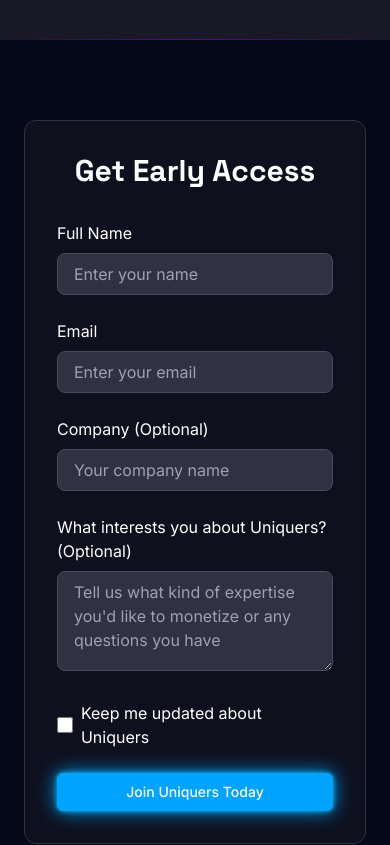
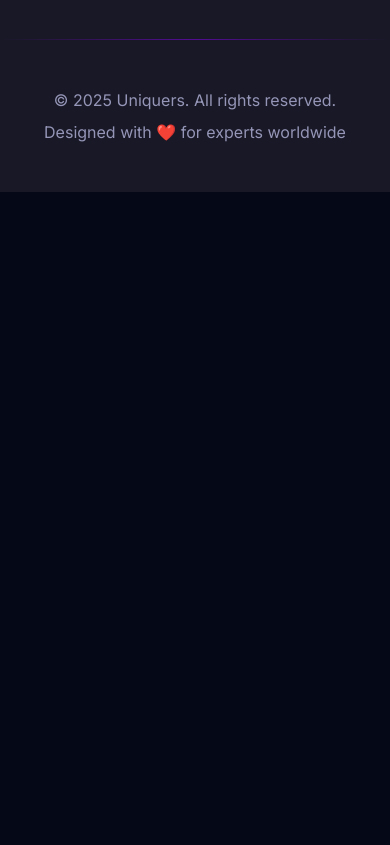
Before and after one commit to AlexanderModestov/Uniquers, a React (Vite) app: page / in a window 390 px wide. Shown: the part 7660-8505 px from the top of the page. After the commit the page ends 7852 px from the top, so only its background shows below. Built offline with nearby package versions, Linux system fonts and the light colour scheme.

Commit message:
JoinForm

```diff
--- a/src/App.tsx
+++ b/src/App.tsx
@@ -6,7 +6,6 @@
 import { BenefitsSection } from './components/BenefitsSection';
 import { JoinList } from './components/JoinList';
 import { Footer } from './components/Footer';
-import { JoinForm } from './components/ui/JoinForm';
 
 function App() {
   const [form, setForm] = useState({
@@ -57,11 +56,6 @@
         <FeaturesSection />
         <UseCasesSection />
         <BenefitsSection />
-        <section className="py-20 bg-background">
-          <div className="container mx-auto px-6 md:px-12">
-            <JoinForm />
-          </div>
-        </section>
       </main>
       <Footer />
     </div>
--- a/src/components/ui/JoinForm.tsx
+++ /dev/null
@@ -1,191 +0,0 @@
-import React, { useState } from 'react';
-import { Button } from './Button';
-
-export const JoinForm = () => {
-  const [formData, setFormData] = useState({
-    fullName: '',
-    email: '',
-    company: '',
-    interests: '',
-    keepUpdated: false
-  });
-
-  const [isSubmitting, setIsSubmitting] = useState(false);
-  const [submitStatus, setSubmitStatus] = useState({
-    success: false,
-    message: ''
-  });
-
-  const handleSubmit = async (e: React.FormEvent) => {
-    e.preventDefault();
-    setIsSubmitting(true);
-
-    try {
-      console.log('Submitting form data:', formData);
-
-      // Try to submit to server first
-      const response = await fetch('/api/submit-form', {
-        method: 'POST',
-        headers: {
-          'Content-Type': 'application/json',
-          'Accept': 'application/json'
-        },
-        credentials: 'include',
-        body: JSON.stringify(formData)
-      });
-
-      if (!response.ok) {
-        throw new Error(`HTTP error! status: ${response.status}`);
-      }
-
-      const data = await response.json();
-
-      // Reset form and show success message
-      setFormData({
-        fullName: '',
-        email: '',
-        company: '',
-        interests: '',
-        keepUpdated: false
-      });
-
-      setSubmitStatus({
-        success: true,
-        message: data.message || 'Request sent successfully!'
-      });
-
-      // Clear success message after 5 seconds
-      setTimeout(() => {
-        setSubmitStatus({ success: false, message: '' });
-      }, 5000);
-
-    } catch (error: any) {
-      console.error('Form submission error:', error);
-
-      // If server is not available, store data locally and show success
-      if (error.message.includes('Failed to fetch') || error.message.includes('Could not connect')) {
-        // Store form data in localStorage as fallback
-        const submissions = JSON.parse(localStorage.getItem('joinFormSubmissions') || '[]');
-        submissions.push({
-          ...formData,
-          timestamp: new Date().toISOString()
-        });
-        localStorage.setItem('joinFormSubmissions', JSON.stringify(submissions));
-
-        // Reset form and show success message
-        setFormData({
-          fullName: '',
-          email: '',
-          company: '',
-          interests: '',
-          keepUpdated: false
-        });
-
-        setSubmitStatus({
-          success: true,
-          message: 'Thank you for your interest! Your information has been saved and we\'ll contact you soon.'
-        });
-
-        // Clear success message after 5 seconds
-        setTimeout(() => {
-          setSubmitStatus({ success: false, message: '' });
-        }, 5000);
-      } else {
-        let errorMessage = 'An error occurred while submitting the form.';
-
-        if (error.message.includes('500') || error.message.includes('Internal Server Error')) {
-          errorMessage = 'Service temporarily unavailable. Please try again later or contact support.';
-        }
-
-        setSubmitStatus({
-          success: false,
-          message: errorMessage
-        });
-      }
-    } finally {
-      setIsSubmitting(false);
-    }
-  };
-
-  return (
-    <div className="w-full max-w-xl mx-auto bg-neutral-900/50 p-8 rounded-xl border border-neutral-800">
-      <h2 className="text-3xl font-display font-bold text-center mb-8">Get Early Access</h2>
-
-      <form onSubmit={handleSubmit} className="space-y-6">
-        <div>
-          <label className="block mb-2">Full Name</label>
-          <input
-            type="text"
-            placeholder="Enter your name"
-            className="w-full px-4 py-2 bg-neutral-800 rounded-lg border border-neutral-700 focus:border-primary-500 focus:outline-none"
-            value={formData.fullName}
-            onChange={(e) => setFormData({ ...formData, fullName: e.target.value })}
-          />
-        </div>
-
-        <div>
-          <label className="block mb-2">Email</label>
-          <input
-            type="email"
-            placeholder="Enter your email"
-            className="w-full px-4 py-2 bg-neutral-800 rounded-lg border border-neutral-700 focus:border-primary-500 focus:outline-none"
-            value={formData.email}
-            onChange={(e) => setFormData({ ...formData, email: e.target.value })}
-          />
-        </div>
-
-        <div>
-          <label className="block mb-2">Company (Optional)</label>
-          <input
-            type="text"
-            placeholder="Your company name"
-            className="w-full px-4 py-2 bg-neutral-800 rounded-lg border border-neutral-700 focus:border-primary-500 focus:outline-none"
-            value={formData.company}
-            onChange={(e) => setFormData({ ...formData, company: e.target.value })}
-          />
-        </div>
-
-        <div>
-          <label className="block mb-2">What interests you about Uniquers? (Optional)</label>
-          <textarea
-            placeholder="Tell us what kind of expertise you'd like to monetize or any questions you have"
-            className="w-full px-4 py-2 bg-neutral-800 rounded-lg border border-neutral-700 focus:border-primary-500 focus:outline-none min-h-[100px]"
-            value={formData.interests}
-            onChange={(e) => setFormData({ ...formData, interests: e.target.value })}
-          />
-        </div>
-
-        <div className="flex items-center space-x-2">
-          <input
-            type="checkbox"
-            id="keepUpdated"
-            className="w-4 h-4 rounded border-neutral-700 bg-neutral-800"
-            checked={formData.keepUpdated}
-            onChange={(e) => setFormData({ ...formData, keepUpdated: e.target.checked })}
-          />
-          <label htmlFor="keepUpdated">Keep me updated about Uniquers</label>
-        </div>
-
-        {submitStatus.message && (
-          <div className={`text-center p-3 rounded ${
-            submitStatus.success
-              ? 'bg-green-500/20 text-green-400'
-              : 'bg-red-500/20 text-red-400'
-          }`}>
-            {submitStatus.message}
-          </div>
-        )}
-
-        <Button
-          type="submit"
-          variant="primary"
-          className="w-full"
-          withGlow
-          disabled={isSubmitting}
-        >
-          {isSubmitting ? "Sending..." : "Join Uniquers Today"}
-        </Button>
-      </form>
-    </div>
-  );
-};
```
